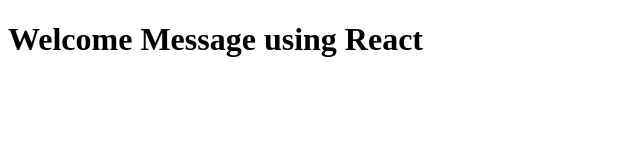
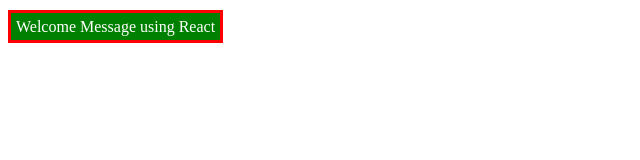
Before and after one commit to chandrajha/POC_ON_React, a plain HTML site: page index.html in a window 1280 px wide. Shown: the whole page, without its empty margins (0-640 px from the left). Drawn offline with nearby package versions, Linux system fonts and the light colour scheme.

Commit message:
adding property of element

```diff
--- a/index.html
+++ b/index.html
@@ -23,7 +23,18 @@
 
         // Welcome Messege using React**********************
 
-        const heading = React.createElement('h1', {}, 'Welcome Message using React');
+        const heading = React.createElement('span', {
+            id: 'spnaOne',
+            class: 'spanClass',
+            style: {
+                background: 'green',
+                border: '3px solid red',
+                padding: '5px',
+                position: 'relative',
+                top: '10px',
+                color: 'white'
+            }
+        }, 'Welcome Message using React');
         const root = ReactDOM.createRoot(document.getElementById('root'));
         root.render(heading);
     </script>
```
